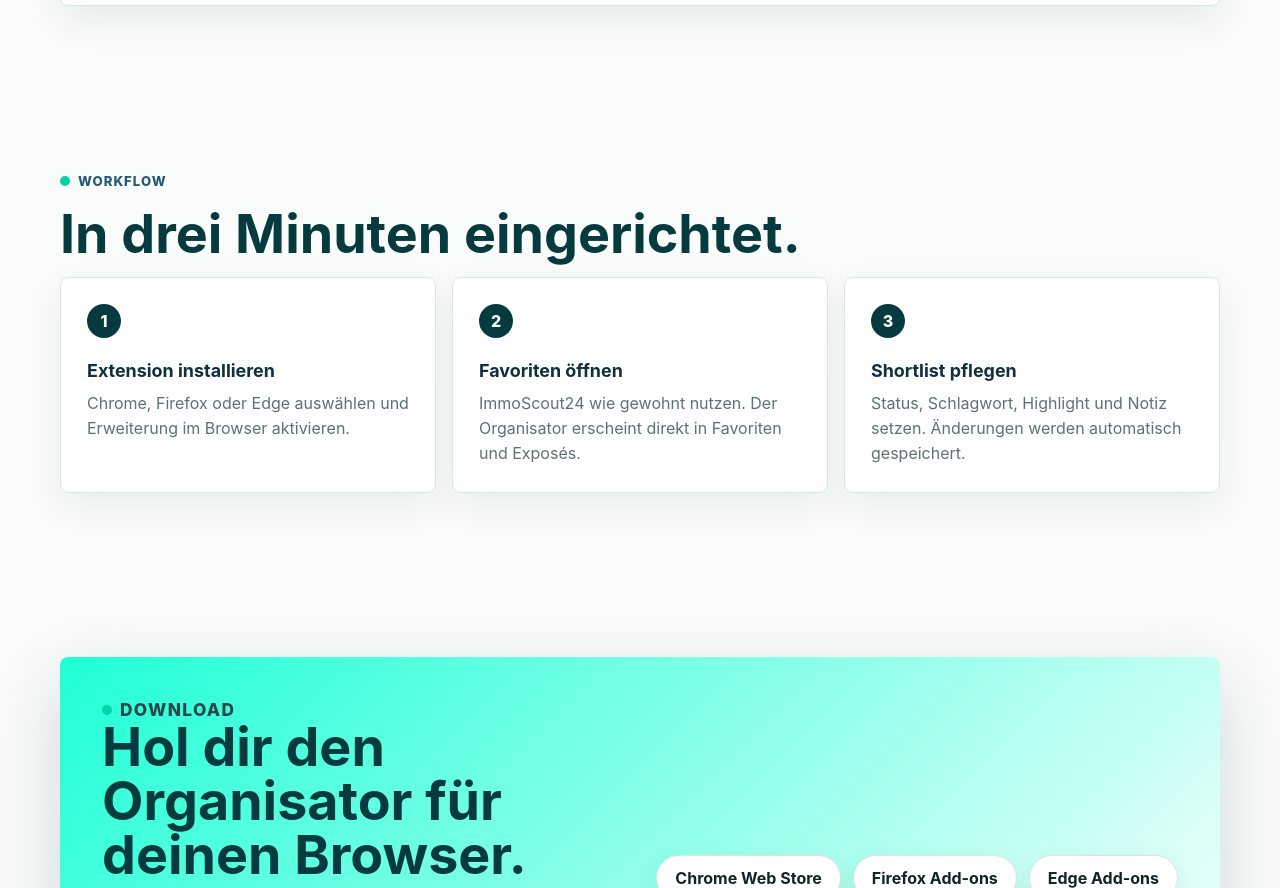
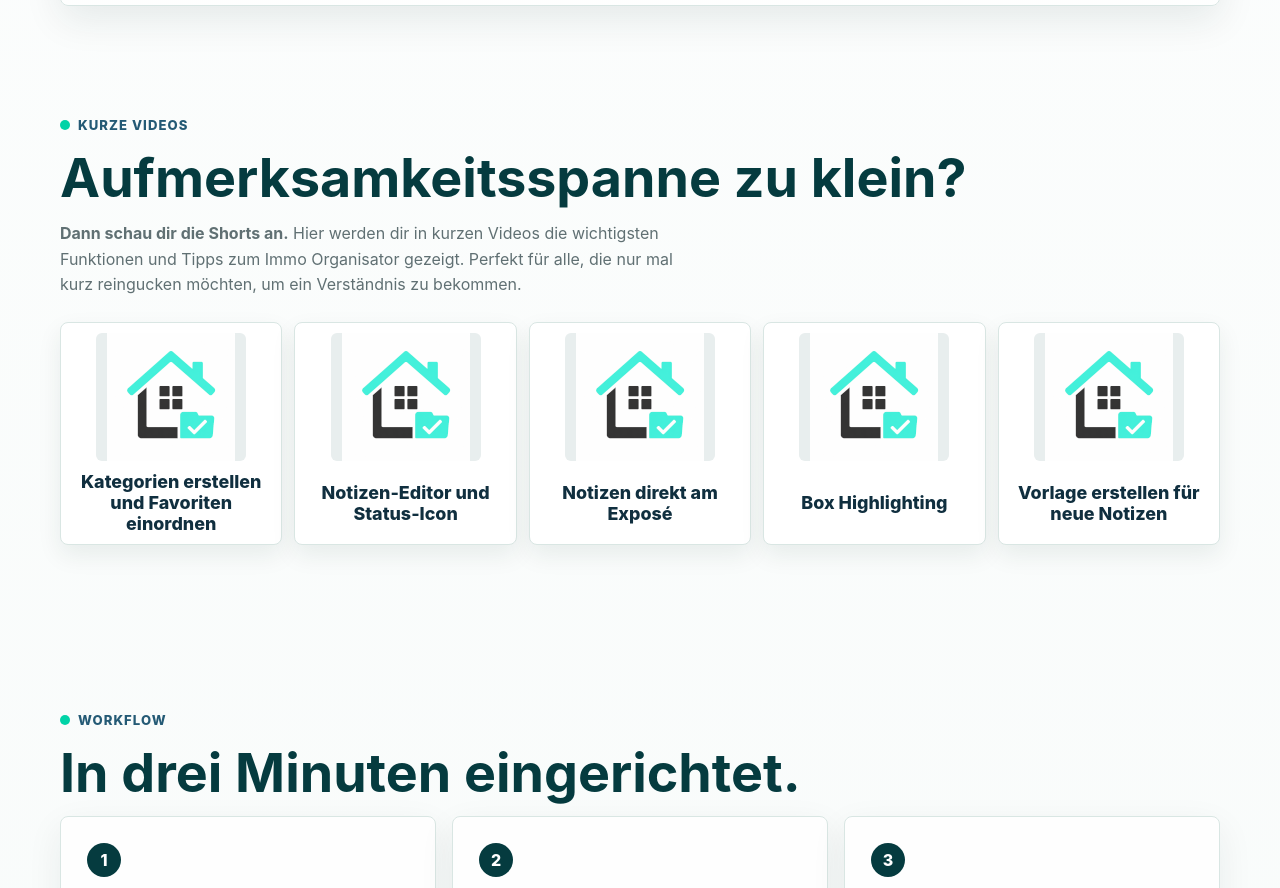
Before and after one commit to techrockers/immo-organisator-page, a website built with Vite: page index.html in a window 1280 px wide. Shown: the part 4568-5456 px from the top of the page. Built offline with nearby package versions, Linux system fonts and the light colour scheme; grey boxes are pictures that could not be loaded.

Commit message:
feat: add YouTube Shorts section with styling for enhanced user engagement

```diff
--- a/index.html
+++ b/index.html
@@ -362,6 +362,93 @@
           </div>
         </section>
 
+        <section class="section section-shorts" aria-labelledby="shorts-title">
+          <p class="eyebrow">Kurze Videos</p>
+          <h2 id="shorts-title">Aufmerksamkeitsspanne zu klein?</h2>
+          <p class="section-intro">
+            <strong>Dann schau dir die Shorts an.</strong> Hier werden dir in kurzen Videos die
+            wichtigsten Funktionen und Tipps zum Immo Organisator gezeigt. Perfekt für alle,
+            die nur mal kurz reingucken möchten, um ein Verständnis zu bekommen.
+          </p>
+          <div class="shorts-gallery" aria-label="YouTube Shorts Galerie">
+            <a
+              class="shorts-card"
+              href="https://youtu.be/lL6GqTAeyxE"
+              target="_blank"
+              rel="noopener noreferrer"
+            >
+              <img
+                src="icons/immo-organisator-128.png"
+                alt="Vorschaubild zum Short: Kategorien erstellen und Favoriten einordnen"
+                width="128"
+                height="128"
+                loading="lazy"
+              />
+              <span>Kategorien erstellen und Favoriten einordnen</span>
+            </a>
+            <a
+              class="shorts-card"
+              href="https://youtu.be/-bA--gr79zE"
+              target="_blank"
+              rel="noopener noreferrer"
+            >
+              <img
+                src="icons/immo-organisator-128.png"
+                alt="Vorschaubild zum Short: Notizen-Editor und Status-Icon"
+                width="128"
+                height="128"
+                loading="lazy"
+              />
+              <span>Notizen-Editor und Status-Icon</span>
+            </a>
+            <a
+              class="shorts-card"
+              href="https://youtu.be/C9tBolANvTY"
+              target="_blank"
+              rel="noopener noreferrer"
+            >
+              <img
+                src="icons/immo-organisator-128.png"
+                alt="Vorschaubild zum Short: Notizen direkt am Exposé"
+                width="128"
+                height="128"
+                loading="lazy"
+              />
+              <span>Notizen direkt am Exposé</span>
+            </a>
+            <a
+              class="shorts-card"
+              href="https://youtu.be/BprpD95B5JU"
+              target="_blank"
+              rel="noopener noreferrer"
+            >
+              <img
+                src="icons/immo-organisator-128.png"
+                alt="Vorschaubild zum Short: Box Highlighting"
+                width="128"
+                height="128"
+                loading="lazy"
+              />
+              <span>Box Highlighting</span>
+            </a>
+            <a
+              class="shorts-card"
+              href="https://youtu.be/3wWYm7KIlHQ"
+              target="_blank"
+              rel="noopener noreferrer"
+            >
+              <img
+                src="icons/immo-organisator-128.png"
+                alt="Vorschaubild zum Short: Vorlage erstellen für neue Notizen"
+                width="128"
+                height="128"
+                loading="lazy"
+              />
+              <span>Vorlage erstellen für neue Notizen</span>
+            </a>
+          </div>
+        </section>
+
         <section class="section" aria-labelledby="workflow-title">
           <p class="eyebrow">Workflow</p>
           <h2 id="workflow-title">In drei Minuten eingerichtet.</h2>
--- a/src/styles.css
+++ b/src/styles.css
@@ -409,6 +409,61 @@ h3 {
   display: block;
 }
 
+.section-shorts {
+  padding-top: 26px;
+}
+
+.section-shorts .section-intro {
+  max-width: 620px;
+  margin-bottom: 24px;
+  font-size: 1rem;
+}
+
+.shorts-gallery {
+  display: grid;
+  grid-template-columns: repeat(5, minmax(0, 1fr));
+  gap: 12px;
+}
+
+.shorts-card {
+  display: grid;
+  gap: 10px;
+  padding: 10px;
+  border: 1px solid var(--line);
+  border-radius: 8px;
+  background: #ffffff;
+  box-shadow: 0 10px 24px rgb(7 46 43 / 8%);
+  text-decoration: none;
+  transition:
+    transform 180ms ease,
+    border-color 180ms ease,
+    box-shadow 180ms ease;
+}
+
+.shorts-card:hover,
+.shorts-card:focus-visible {
+  transform: translateY(-2px);
+  border-color: var(--scout-green);
+  box-shadow: 0 16px 34px rgb(7 46 43 / 12%);
+  outline: none;
+}
+
+.shorts-card img {
+  width: min(76%, 150px);
+  aspect-ratio: 9 / 16;
+  object-fit: contain;
+  justify-self: center;
+  border-radius: 6px;
+  background: #e8eeee;
+}
+
+.shorts-card span {
+  color: var(--techrock-ink);
+  font-size: 1.12rem;
+  font-weight: 800;
+  text-align: center;
+}
+
 .gallery-item {
   position: relative;
   display: grid;
@@ -686,6 +741,10 @@ h3 {
     grid-template-columns: repeat(2, minmax(0, 1fr));
   }
 
+  .shorts-gallery {
+    grid-template-columns: repeat(3, minmax(0, 1fr));
+  }
+
   .gallery-item-large,
   .gallery-item-tall,
   .gallery-item-wide,
@@ -766,6 +825,15 @@ h3 {
     grid-template-columns: 1fr;
   }
 
+  .section-shorts {
+    padding-top: 10px;
+  }
+
+  .shorts-gallery {
+    grid-template-columns: repeat(2, minmax(0, 1fr));
+    gap: 10px;
+  }
+
   .gallery-item,
   .gallery-item-large,
   .gallery-item-tall,
```
